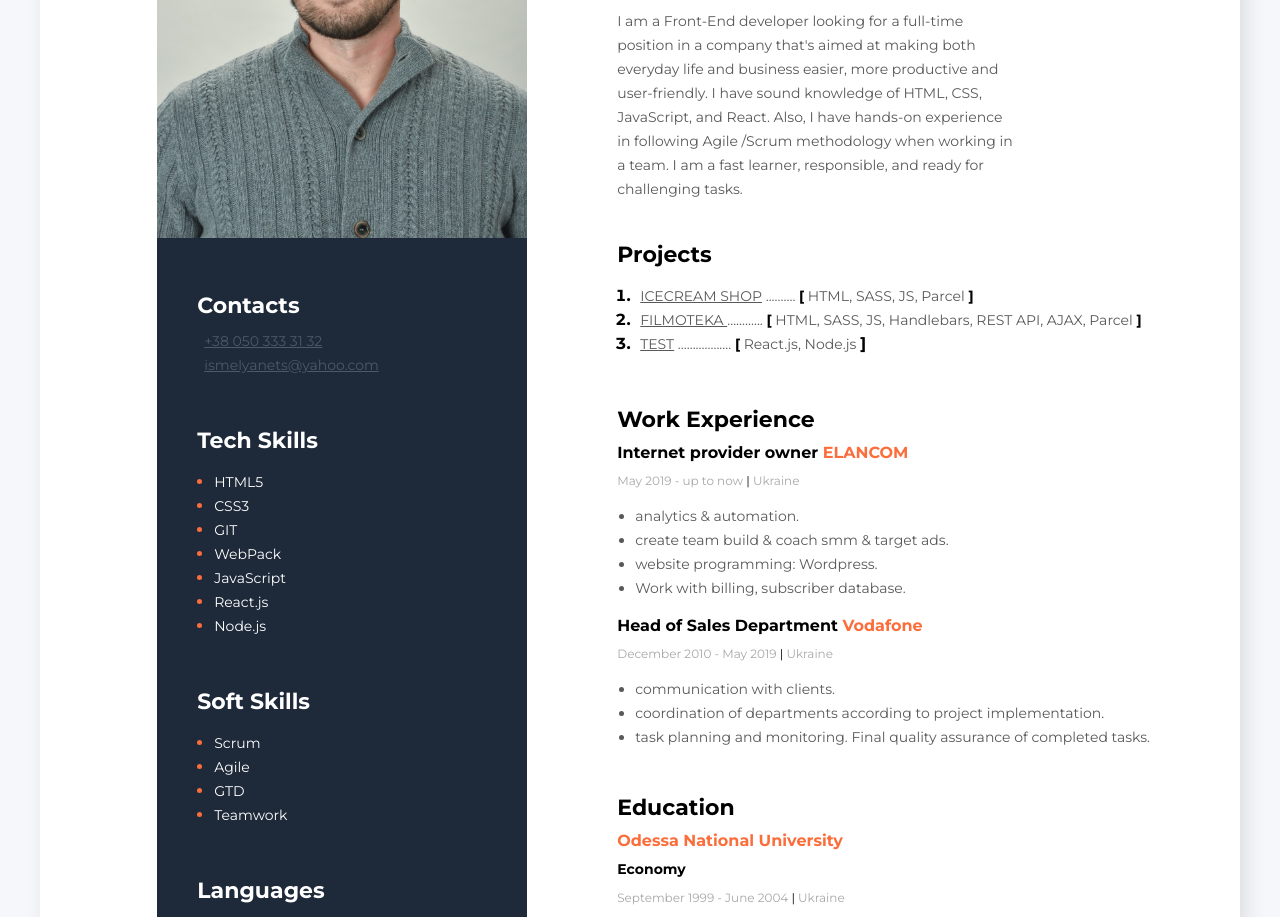
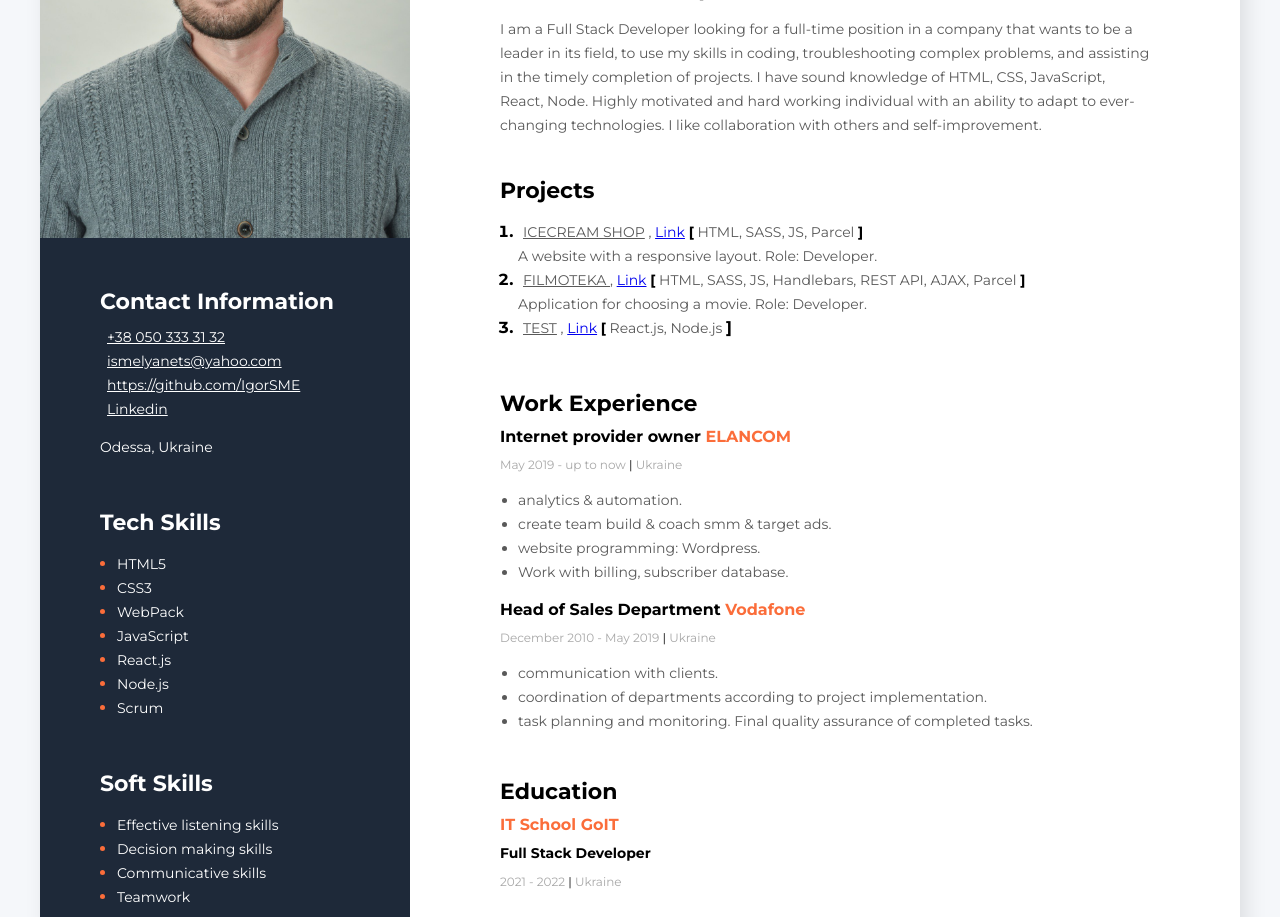
Before and after one commit to IgorSME/my-resume, a plain HTML site: page index.html in a window 1280 px wide. Shown: the part 270-1187 px from the top of the page. Drawn offline with Linux system fonts and the light colour scheme.

Commit message:
add role in project

```diff
--- a/css/style.css
+++ b/css/style.css
@@ -1,6 +1,10 @@
 body {
     font-family: 'Montserrat', sans-serif;
     background-color: #f5f7fa;
+}
+img{
+    display: block;
+        margin: 0 auto;
 }
 
 .main-section{
@@ -35,7 +39,7 @@ body {
 .about-me-profession {
     font-style: normal;
     font-weight: bold;
-    font-size: 14px;
+    font-size: 22px;
     line-height: 17px;
     color: #000;
     margin-bottom: 20px;
@@ -49,7 +53,7 @@ body {
     margin-bottom: 25px;
 }
 .about-me-description{
-    width: 400px;
+    /* width: 400px; */
     font-style: normal;
     font-weight: normal;
     font-size: 14px;
@@ -92,6 +96,10 @@ body {
     font-size: 14px;
     line-height: 24px;
     color: #000000;
+}
+.my-projects-describe{
+    margin: 0;
+
 }
 /* My work experience */
 .my-work-experience-position{
@@ -178,8 +186,10 @@ body {
 /* sidebar section */
 .sidebar-section{
     background: #1E2939;
-    width: 370px;
+    /* width: 370px; */
+    width: 460px;
     padding: 40px 0;
+    margin-right: auto;
 }
 
 
@@ -206,7 +216,7 @@ body {
 }
 
 .contacts-section-link{
-    color: #4F5865;
+    color: #fff;
     font-style: normal;
     font-weight: normal;
     font-size: 14px;
@@ -216,6 +226,7 @@ body {
 .tech-skills-section,
 .soft-skill-section{
     margin: 50px 0 0 40px;
+    padding-left: 20px;
 }
 /* tech skills section */
 .tech-skills-list{
--- a/index.html
+++ b/index.html
@@ -4,7 +4,7 @@
     <meta charset="UTF-8">
     <meta http-equiv="X-UA-Compatible" content="IE=edge">
     <meta name="viewport" content="width=device-width, initial-scale=1.0">
-    <title>My resume</title>
+    <title>Igor Smelyanets Full-Stack Developer</title>
     <link rel="preconnect" href="https://fonts.googleapis.com">
     <link rel="preconnect" href="https://fonts.gstatic.com" crossorigin>
     <link href="https://fonts.googleapis.com/css2?family=Montserrat:wght@400;700&display=swap" rel="stylesheet">
@@ -18,15 +18,12 @@
         <div class="main-content-section">
             <!-- about me section-->
             <div class="about-me-section">
-                <h2 class="about-me-profession">Front-End Developer</h2>
+
                 <h1 class="about-me-name">Igor Smelyanets</h1>
-                <p class="about-me-description">I am a Front-End developer looking for a full-time position in
-                a company that's aimed at making both everyday
-                life and business easier, more productive and user-friendly. I
-                have sound knowledge of HTML, CSS, JavaScript, and React.
-                Also, I have hands-on experience in following Agile /Scrum
-                methodology when working in a team. I am a fast learner,
-                responsible, and ready for challenging tasks. </p>
+                <h2 class="about-me-profession">Full Stack Developer</h2>
+                <p class="about-me-description">I am a Full Stack Developer looking for a full-time position in a company that wants to be a leader in its field, to use my skills in coding, troubleshooting complex problems, and assisting in the timely completion of projects. I
+                have sound knowledge of HTML, CSS, JavaScript, React, Node.
+                 Highly motivated and hard working individual with an ability to adapt to ever-changing technologies. I like collaboration with others and self-improvement. </p>
             </div>
             <!-- my projects section-->
             <div class="my-projects-section">
@@ -35,21 +32,26 @@
                     <li class="my-project-item">
                         <span class="my-project-text">
                             <a href="https://parfors.github.io/team-project-group8/" class="my-projects-link">ICECREAM SHOP</a>
-                            ..........
+                            ,
+                            <a href="https://github.com/parfors/team-project-group8">Link</a>
                             <span class="my-project-bracket">[</span> HTML, SASS, JS, Parcel <span class="my-project-bracket">]</span>
+                            <p class="my-projects-describe">A website with a responsive layout. Role: Developer.</p>
                         </span>
                     </li>
                     <li class="my-project-item">
                         <span class="my-project-text">
                             <a href="https://vitalii-khivrych.github.io/team-project-filmoteka/ " class="my-projects-link">FILMOTEKA </a>
-                            ............
+                            ,
+                            <a href="https://github.com/Vitalii-Khivrych/team-project-filmoteka">Link</a>
                             <span class="my-project-bracket">[</span> HTML, SASS, JS, Handlebars, REST API, AJAX, Parcel <span class="my-project-bracket">]</span>
+                            <p class="my-projects-describe">Application for choosing a movie. Role: Developer.</p>
                     </span>
                     </li>
                     <li class="my-project-item">
                         <span class="my-project-text">
                             <a href="https://kidslike.goit.global/" class="my-projects-link">TEST</a>
-                           ..................
+                        ,
+                        <a href="https://github.com/parfors/team-project-group8">Link</a>
                             <span class="my-project-bracket">[</span> React.js, Node.js </span class="my-project-bracket">]</span>
                         </span>
                     </li>
@@ -99,25 +101,27 @@
             <!-- My Education section-->
             <div class="my-education-section">
                 <h3 class="main-content-title">Education</h3>
-                <h4 class="my-education-univercity">Odessa National University</h4>
-                <h5 class="my-education-science">Economy</h5>
-                <p class="my-education-time">September 1999 - June 2004   <span class="my-work-experience-divider">|</span> Ukraine</p>
-            </div>
-            <div class="my-education-section">
-                <h3 class="main-content-title">Additional Education</h3>
                 <h4 class="my-education-univercity">IT School GoIT</h4>
                 <h5 class="my-education-science">Full Stack Developer</h5>
                 <p class="my-education-time">2021 - 2022 <span class="my-work-experience-divider">|</span> Ukraine
                 </p>
+
+            </div>
+            <div class="my-education-section">
+                <!-- <h3 class="main-content-title">Additional Education</h3> -->
+                <h4 class="my-education-univercity">Odessa National University</h4>
+                <h5 class="my-education-science">Economy</h5>
+                <p class="my-education-time">September 1999 - June 2004 <span class="my-work-experience-divider">|</span> Ukraine</p>
             </div>
         </div>
 
         <!-- Sidebar section-->
         <aside class="sidebar-section">
             <img src="images/photo_image.jpeg" width="370px" alt="my foto">
+
             <!-- COntact section-->
             <div class="contact-section">
-                <h3 class="sidebar-title">Contacts</h3>
+                <h3 class="sidebar-title">Contact Information</h3>
                 <div>
                     <span class="contacts-section-type"></span>
                     <a class="contacts-section-link" href="tel:+380503333132">+38 050 333 31 32</a>
@@ -126,6 +130,17 @@
                     <span class="contacts-section-type"></span>
                     <a class="contacts-section-link" href="mailto:ismelyanets@yahoo.com">ismelyanets@yahoo.com</a>
                 </div>
+                <div>
+                    <span class="contacts-section-type"></span>
+                    <a class="contacts-section-link" href="https://github.com/IgorSME">https://github.com/IgorSME</a>
+                </div>
+                <div>
+                    <span class="contacts-section-type"></span>
+                    <a class="contacts-section-link" href="https://github.com/IgorSME">Linkedin</a>
+                </div>
+                <div>
+                    <p class="contacts-section-link">Odessa, Ukraine</p>
+                </div>
             </div>
             <!-- Tech skills section-->
             <div class="tech-skills-section">
@@ -133,20 +148,21 @@
                 <ul class="tech-skills-list">
                     <li class="tech-skills-item"><span class="tech-skills-item-text">HTML5</span></li>
                     <li class="tech-skills-item"><span class="tech-skills-item-text">CSS3</span></li>
-                    <li class="tech-skills-item"><span class="tech-skills-item-text">GIT</span></li>
+
                     <li class="tech-skills-item"><span class="tech-skills-item-text">WebPack</span></li>
                     <li class="tech-skills-item"><span class="tech-skills-item-text">JavaScript</span></li>
                     <li class="tech-skills-item"><span class="tech-skills-item-text">React.js</span></li>
                     <li class="tech-skills-item"><span class="tech-skills-item-text">Node.js</span></li>
+                    <li class="tech-skills-item"><span class="tech-skills-item-text">Scrum</span></li>
                 </ul>
             </div>
             <!-- Soft skills section-->
             <div class="soft-skill-section">
                 <h3 class="sidebar-title">Soft Skills</h3>
                 <ul class="soft-skills-list">
-                    <li class="soft-skills-item"><span class="soft-skills-item-text">Scrum</span></li>
-                    <li class="soft-skills-item"><span class="soft-skills-item-text">Agile</span></li>
-                    <li class="soft-skills-item"><span class="soft-skills-item-text">GTD</span></li>
+                    <li class="soft-skills-item"><span class="soft-skills-item-text">Effective listening skills</span></li>
+                    <li class="soft-skills-item"><span class="soft-skills-item-text">Decision making skills</span></li>
+                    <li class="soft-skills-item"><span class="soft-skills-item-text">Communicative skills</span></li>
                     <li class="soft-skills-item"><span class="soft-skills-item-text">Teamwork</span></li>
                 </ul>
             </div>
```
